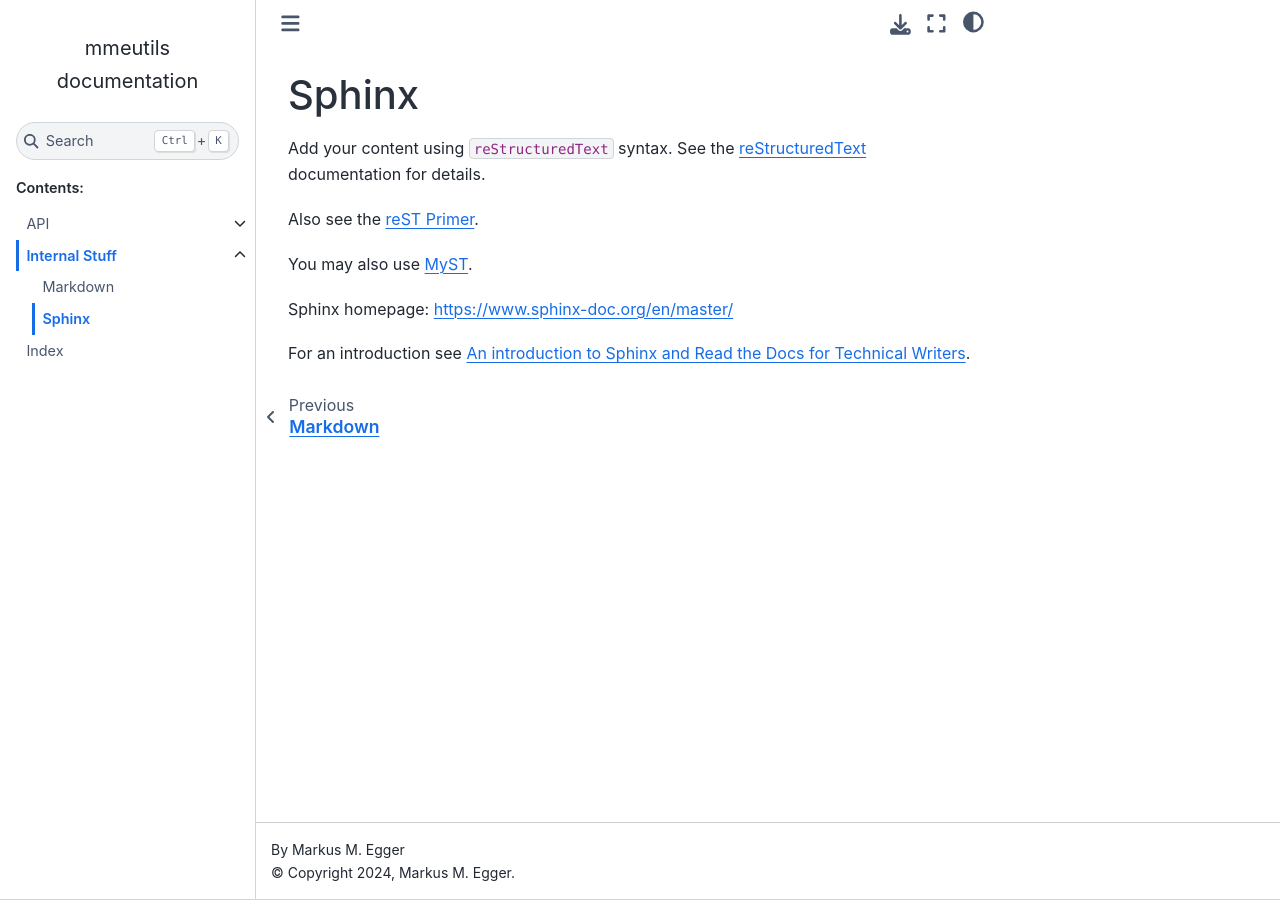
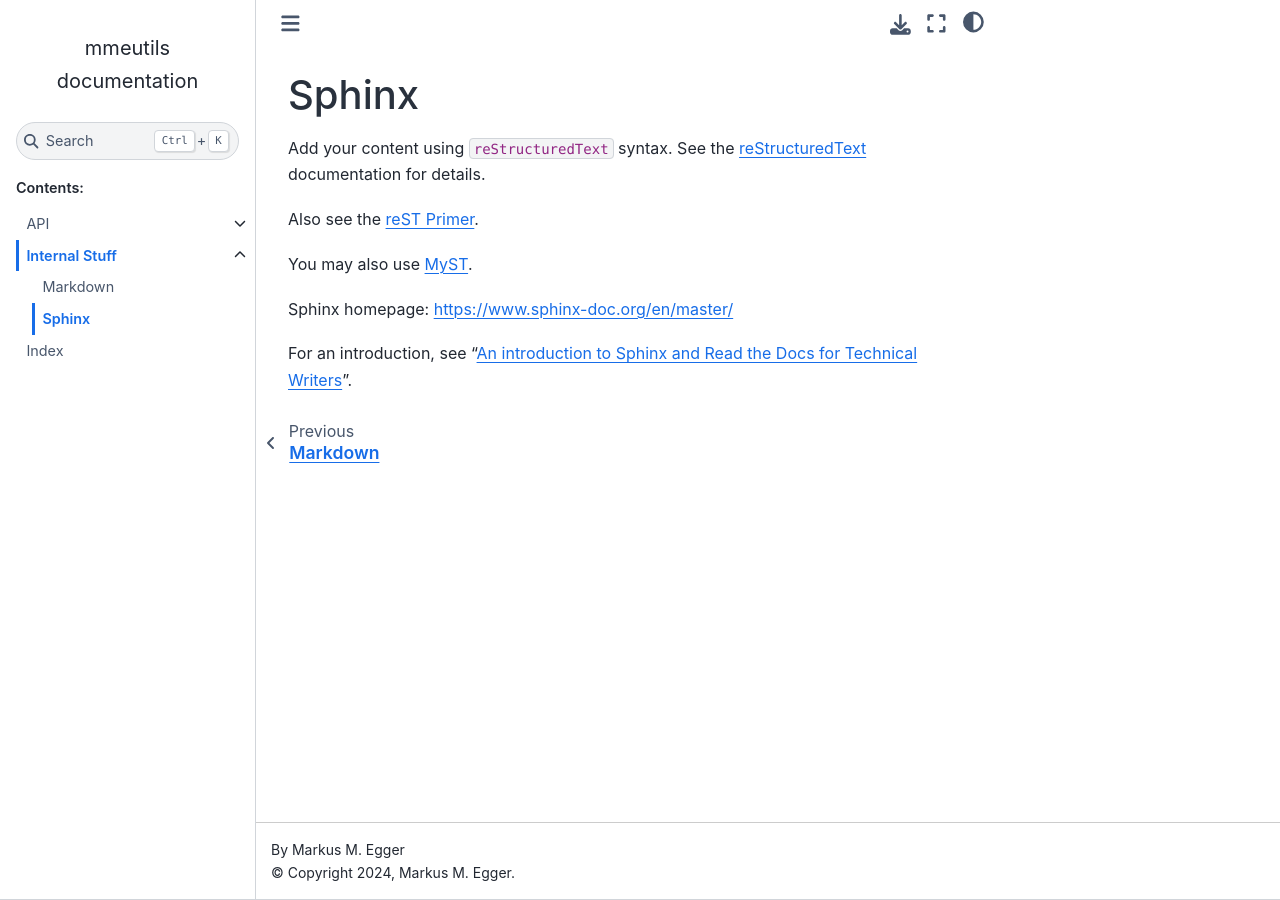
Before and after one commit to prof79/py-mmeutils, a Sphinx documentation site: the page built from docs/sphinx.rst, in a window 1280 px wide. Built offline with Sphinx 7.4.7 and the Sphinx Book theme 1.1.4, drawn with Linux system fonts in a browser that asks for light colours.

Commit message:
Doc changes.

```diff
--- a/docs/sphinx.rst
+++ b/docs/sphinx.rst
@@ -11,4 +11,4 @@
 
 Sphinx homepage: https://www.sphinx-doc.org/en/master/
 
-For an introduction see `An introduction to Sphinx and Read the Docs for Technical Writers <https://www.ericholscher.com/blog/2016/jul/1/sphinx-and-rtd-for-writers/>`_.
+For an introduction, see "`An introduction to Sphinx and Read the Docs for Technical Writers <https://www.ericholscher.com/blog/2016/jul/1/sphinx-and-rtd-for-writers/>`_".
```
